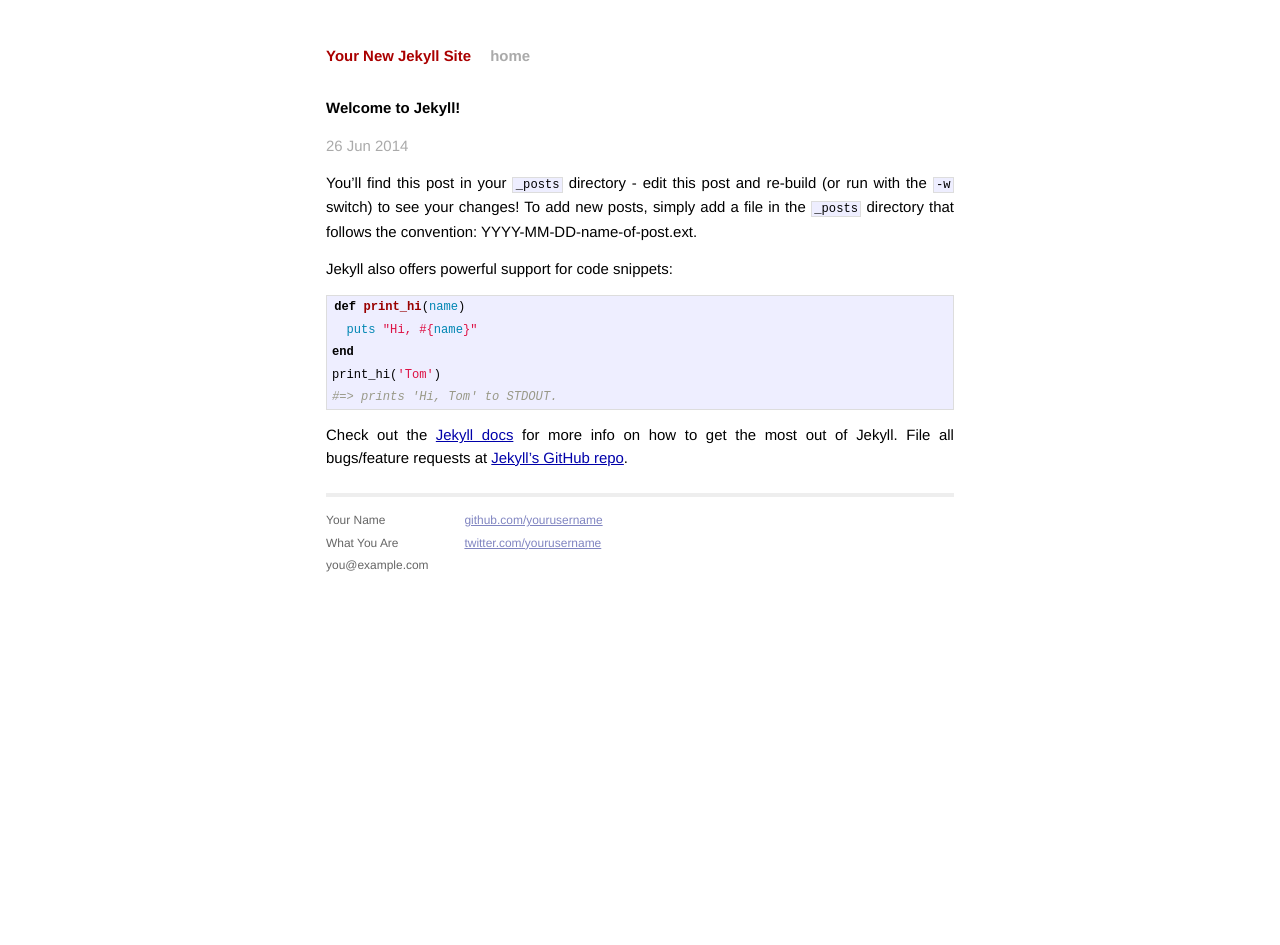
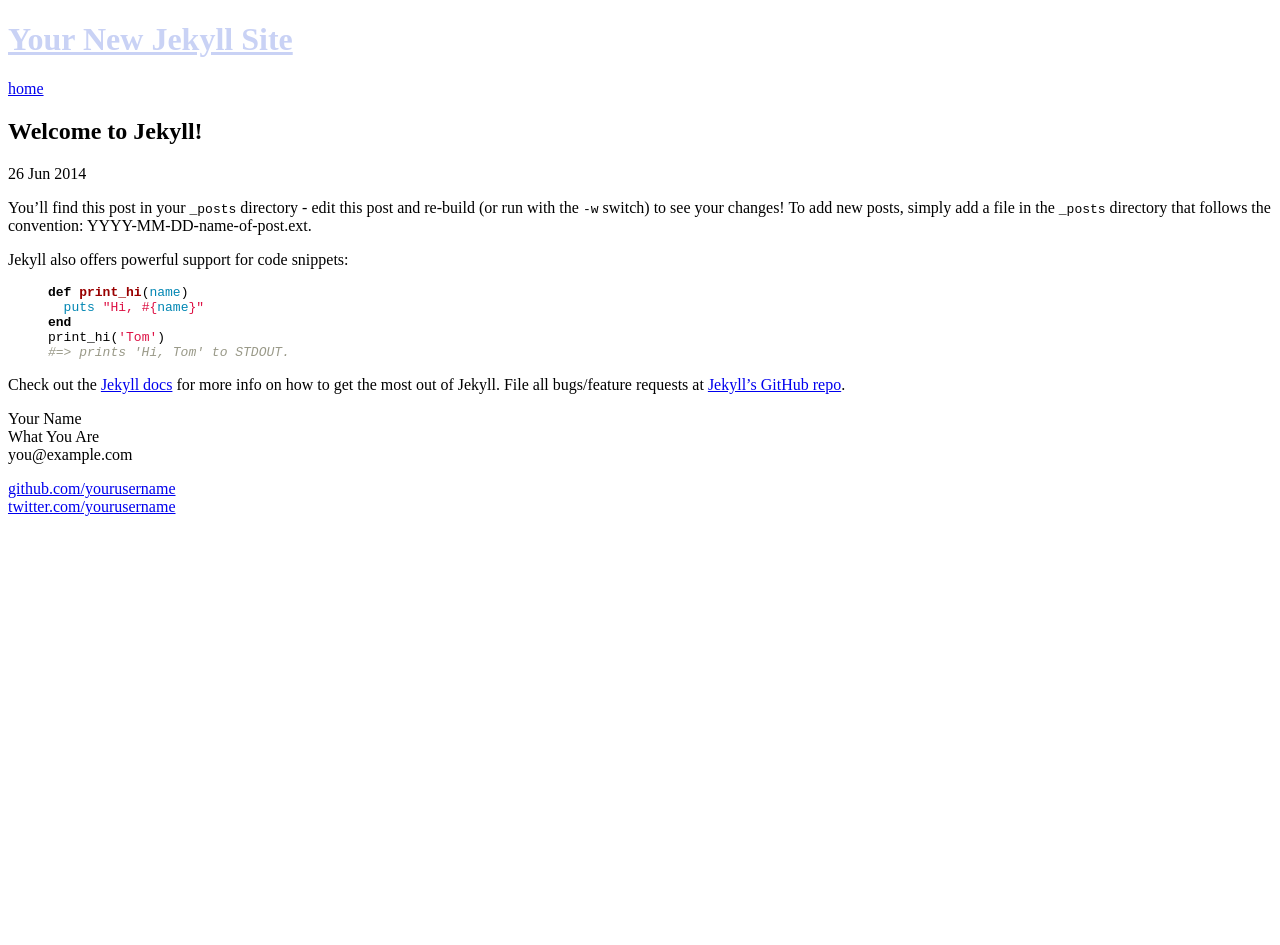
Before and after one commit to whostolebenfrog/whostolebenfrog.github.io, a Jekyll site: the page built from _posts/2014-06-26-welcome-to-jekyll.markdown, in a window 1280 px wide. Built offline with Jekyll 4.4.1, drawn with Linux system fonts in a browser that asks for light colours; Markdown is read by kramdown in place of the engine named in the settings; after the commit the page ends 900 px from its top, so only the background shows below that.

Commit message:
remove template style

```diff
--- a/css/main.css
+++ b/css/main.css
@@ -1,160 +1,7 @@
-/*****************************************************************************/
 /*
-/* Common
-/*
-/*****************************************************************************/
+ * Overrides for the default foundation stylesheets
+ */
 
-/* Global Reset */
-* {
-  margin: 0;
-  padding: 0;
-}
+.title a { color: #C9D2F5 !important; }
 
-html, body { height: 100%; }
-
-body {
-  background-color: #FFF;
-  font: 13.34px Helvetica, Arial, sans-serif;
-  font-size: small;
-  text-align: center;
-}
-
-h1, h2, h3, h4, h5, h6 {
-  font-size: 100%; }
-
-h1 { margin-bottom: 1em; }
-p { margin: 1em 0; }
-
-a         { color: #00a; }
-a:hover   { color: #000; }
-a:visited { color: #a0a; }
-
-/*****************************************************************************/
-/*
-/* Home
-/*
-/*****************************************************************************/
-.posts {
-  list-style-type: none;
-  margin-bottom: 2em;
-}
-
-.posts li {
-  line-height: 1.75em;
-}
-
-.posts span {
-  color: #aaa;
-  font-family: Monaco, "Courier New", monospace;
-  font-size: 80%;
-}
-
-/*****************************************************************************/
-/*
-/* Site
-/*
-/*****************************************************************************/
-
-.site {
-  font-size: 115%;
-  text-align: justify;
-  width: 42em;
-  margin: 3em auto 2em;
-  line-height: 1.5em;
-}
-
-.header a {
-  font-weight: bold;
-  text-decoration: none;
-}
-
-.title {
-  display: inline-block;
-  margin-bottom: 2em;
-}
-
-.title a {
-  color: #a00;
-}
-
-.title a:hover {
-  color: #000;
-}
-
-.header a.extra {
-  color: #aaa;
-  margin-left: 1em;
-}
-
-.header a.extra:hover {
-  color: #000;
-}
-
-.meta {
-  color: #aaa;
-}
-
-.footer {
-  font-size: 80%;
-  color: #666;
-  border-top: 4px solid #eee;
-  margin-top: 2em;
-  overflow: hidden;
-}
-
-.footer .contact {
-  float: left;
-  margin-right: 3em;
-}
-
-.footer .contact a {
-  color: #8085C1;
-}
-
-.footer .rss {
-  margin-top: 1.1em;
-  margin-right: -.2em;
-  float: right;
-}
-
-.footer .rss img {
-  border: 0;
-}
-
-/*****************************************************************************/
-/*
-/* Posts
-/*
-/*****************************************************************************/
-
-/* standard */
-.post pre {
-  border: 1px solid #ddd;
-  background-color: #eef;
-  padding: 0 .4em;
-}
-
-.post ul, .post ol {
-  margin-left: 1.35em;
-}
-
-.post code {
-  border: 1px solid #ddd;
-  background-color: #eef;
-  padding: 0 .2em;
-}
-
-.post pre code {
-  border: none;
-}
-
-/* terminal */
-.post pre.terminal {
-  border: 1px solid #000;
-  background-color: #333;
-  color: #FFF;
-}
-
-.post pre.terminal code {
-  background-color: #333;
-}
+code { font-weight: normal; }
```
